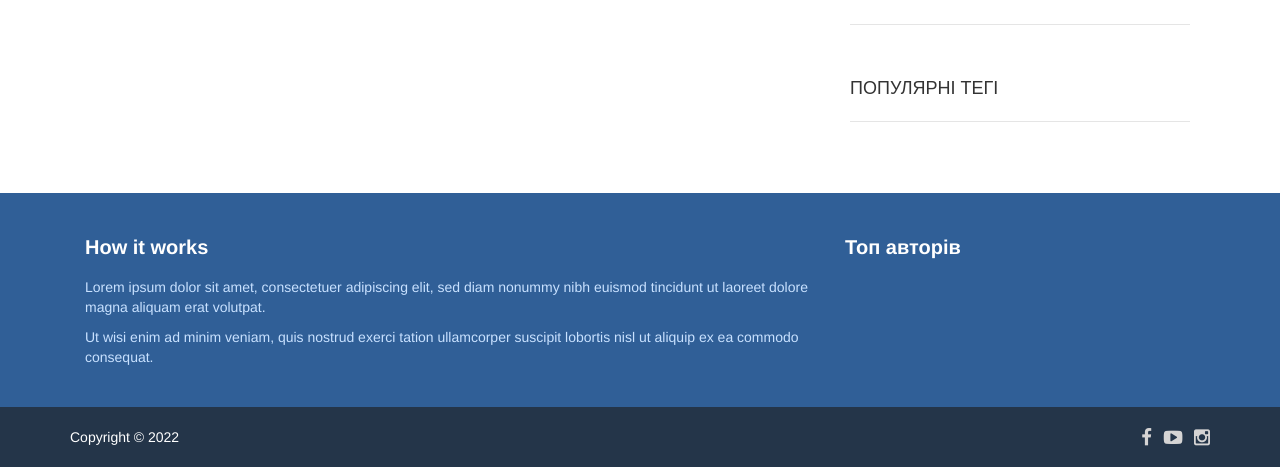
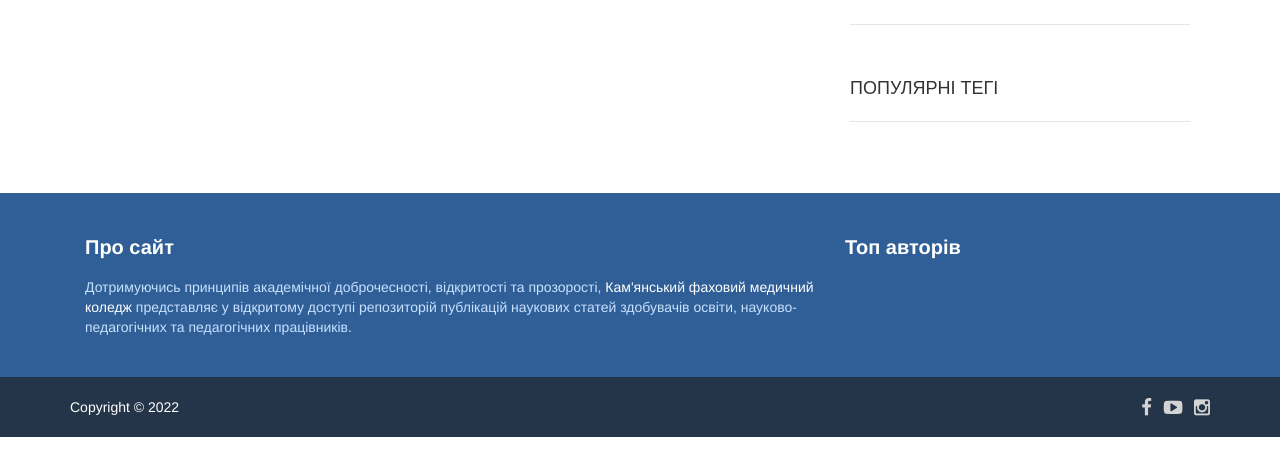
Before and after one commit to KlimVV/kmk, a Django app: template kmk/templates/kb_base.html in a window 1280 px wide. Shown: the part 418-885 px from the top of the page. After the commit the page ends 855 px from the top, so only its background shows below. Run offline with Django 3.2, Linux system fonts and the light colour scheme; the template is opened without the code that fills it, so the values that code supplies are empty; some libraries are stand-ins or nearby versions.

```diff
--- a/kmk/static/css/kmk.css
+++ b/kmk/static/css/kmk.css
@@ -0,0 +1,3 @@
+img {
+    width: 260px;
+}
--- a/kmk/templates/kb_base.html
+++ b/kmk/templates/kb_base.html
@@ -130,12 +130,11 @@
             <!-- FOOTER COLUMN ONE -->
             <div class="col-xs-12 col-sm-8 col-md-8 margin-top-20">
                 <div class="panel-transparent">
-                    <div class="footer-heading">How it works</div>
+                    <div class="footer-heading">Про сайт</div>
                     <div class="footer-body">
-                        <p>Lorem ipsum dolor sit amet, consectetuer adipiscing elit, sed diam nonummy nibh euismod tincidunt
-                            ut laoreet dolore magna aliquam erat volutpat.</p>
-                        <p>Ut wisi enim ad minim veniam, quis nostrud exerci tation ullamcorper suscipit lobortis nisl ut aliquip
-                            ex ea commodo consequat. </p>
+                        <p>Дотримуючись принципів академічної доброчесності, відкритості та прозорості,
+                            <a href="http://med.cc.ua" style="color:white">Кам'янський фаховий медичний коледж</a>
+                            представляє у відкритому доступі репозиторій  публікацій наукових статей здобувачів освіти, науково-педагогічних та педагогічних працівників.</p>
                     </div>
                 </div>
             </div>
```
Also changed, not shown: home/templates/home/article_page.html (+10 -2 lines).
